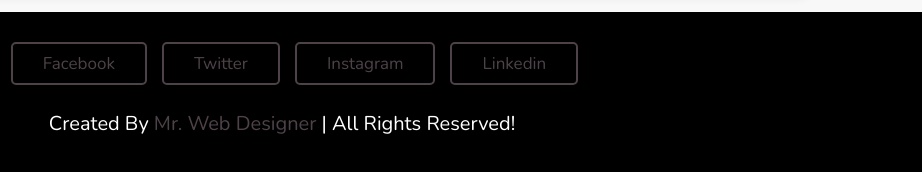
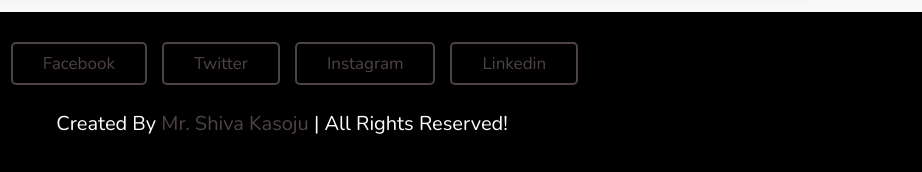
Before and after one commit to shivakasoju/italianfood, a plain HTML site: page index.html in a window 1280 px wide. Shown: the part 5066-5238 px from the top of the page, 358-1280 px from the left. Drawn offline with nearby package versions, Linux system fonts and the light colour scheme.

Commit message:
Update index.html
name

```diff
--- a/index.html
+++ b/index.html
@@ -403,7 +403,7 @@
         <a href="#" class="btn">linkedin</a>
     </div>
 
-    <h1 class="credit"> created by <span> mr. web designer </span> | all rights reserved! </h1>
+    <h1 class="credit"> created by <span> mr. shiva kasoju </span> | all rights reserved! </h1>
 
 </section>
 
```
